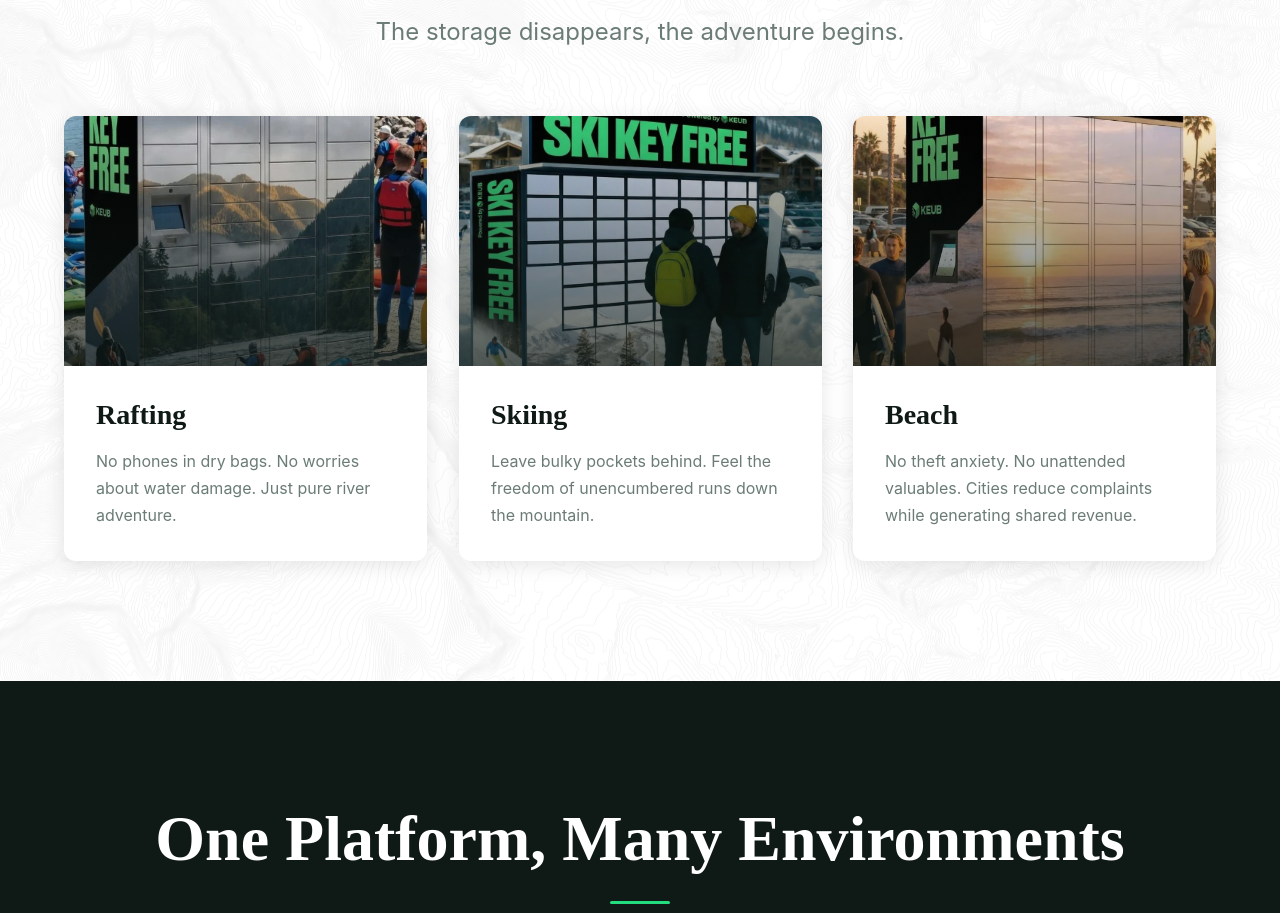
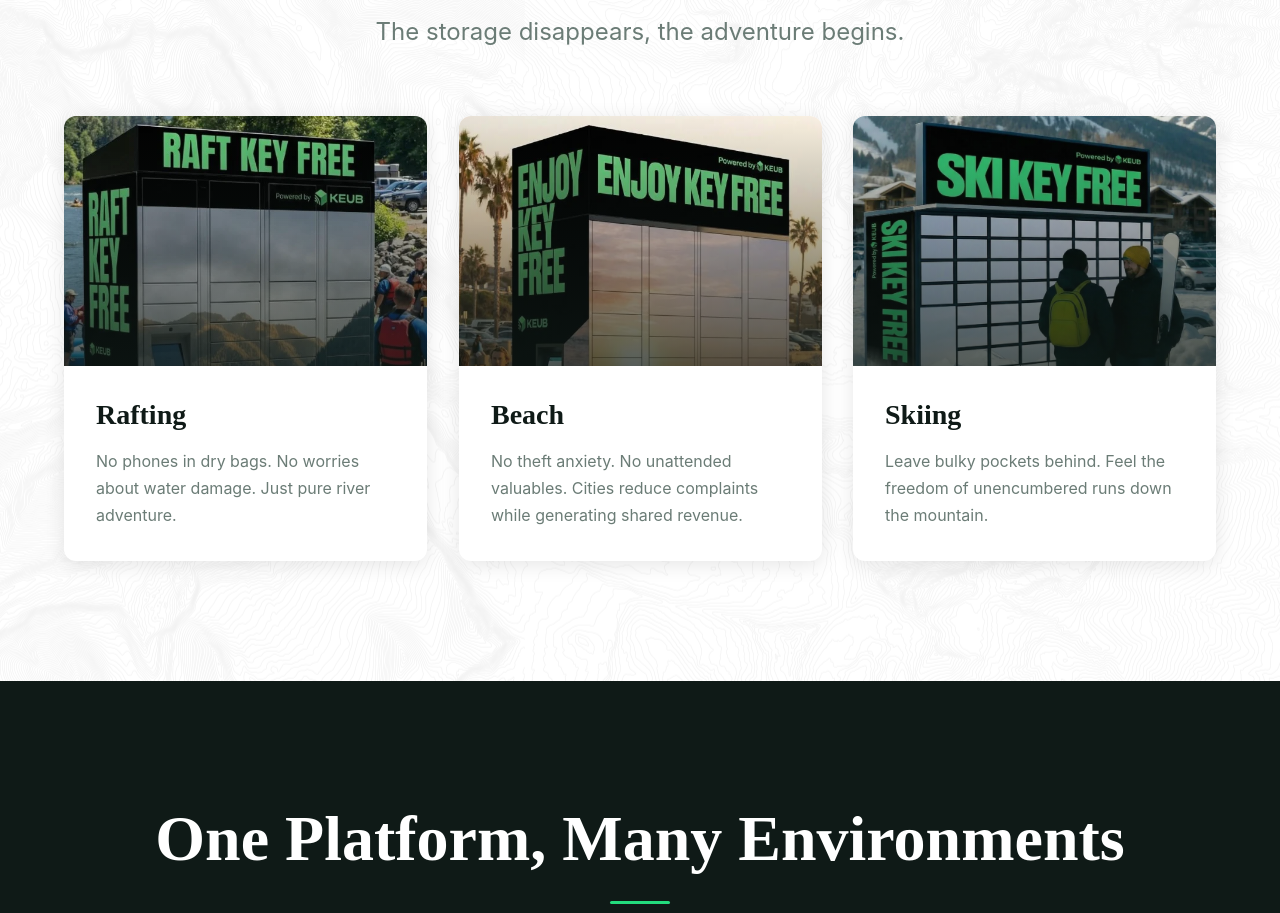
Before and after one commit to seapigy/KeubitWebsite, a website: page index.html in a window 1280 px wide. Shown: the part 4545-5458 px from the top of the page. Drawn offline with nearby package versions, Linux system fonts and the light colour scheme.

Commit message:
Adjust What KEUB Unlocks section images
- Reorder cards: Rafting, Beach, Skiing
- Restore background-size to cover to remove grey bars
- Shift images to emphasize text: Rafting 10%, Beach and Skiing 20%

```diff
--- a/index.html
+++ b/index.html
@@ -287,17 +287,17 @@
                     </div>
                 </article>
                 <article class="experience-card" role="listitem">
+                    <div class="experience-image beach" loading="lazy" aria-label="Beach day with ocean and sand" role="img"></div>
+                    <div class="experience-content">
+                        <h3>Beach</h3>
+                        <p>No theft anxiety. No unattended valuables. Cities reduce complaints while generating shared revenue.</p>
+                    </div>
+                </article>
+                <article class="experience-card" role="listitem">
                     <div class="experience-image skiing" loading="lazy" aria-label="Skiing on mountain slopes adventure scene" role="img"></div>
                     <div class="experience-content">
                         <h3>Skiing</h3>
                         <p>Leave bulky pockets behind. Feel the freedom of unencumbered runs down the mountain.</p>
-                    </div>
-                </article>
-                <article class="experience-card" role="listitem">
-                    <div class="experience-image beach" loading="lazy" aria-label="Beach day with ocean and sand" role="img"></div>
-                    <div class="experience-content">
-                        <h3>Beach</h3>
-                        <p>No theft anxiety. No unattended valuables. Cities reduce complaints while generating shared revenue.</p>
                     </div>
                 </article>
             </div>
--- a/styles.css
+++ b/styles.css
@@ -972,6 +972,7 @@ select:focus-visible {
 
 .experience-image.rafting {
     background-image: url('assets/images/keub-rafting.png');
+    background-position: center 10%;
     /* Optimize image loading */
     image-rendering: -webkit-optimize-contrast;
     image-rendering: crisp-edges;
@@ -979,12 +980,14 @@ select:focus-visible {
 
 .experience-image.skiing {
     background-image: url('assets/images/keub-ski.png');
+    background-position: center 20%;
     image-rendering: -webkit-optimize-contrast;
     image-rendering: crisp-edges;
 }
 
 .experience-image.beach {
     background-image: url('assets/images/keub-beach.png');
+    background-position: center 20%;
     image-rendering: -webkit-optimize-contrast;
     image-rendering: crisp-edges;
 }
```
